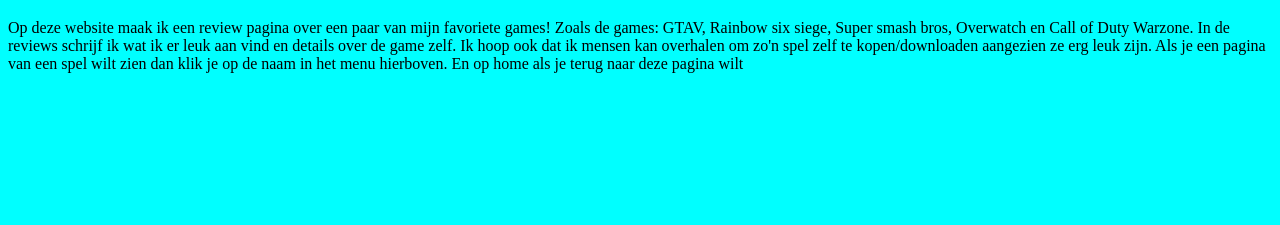
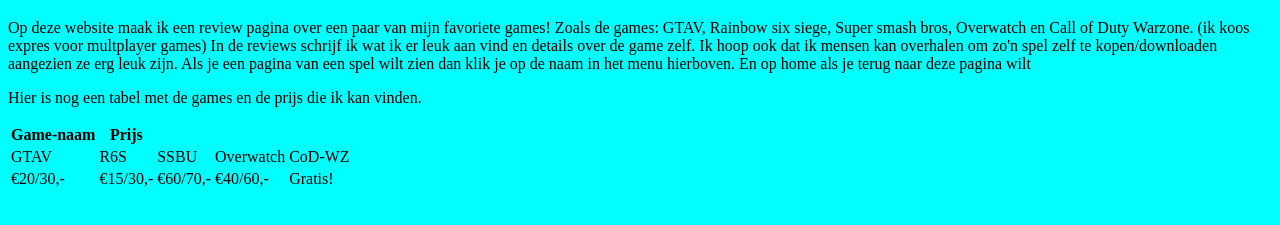
Before and after one commit to KyanFrijhoff/htmlcss1, a plain HTML site: page index.html in a window 1280 px wide. Shown: the part 117-342 px from the top of the page. Drawn offline with Linux system fonts and the light colour scheme.

Commit message:
Update index.html
Hi

```diff
--- a/index.html
+++ b/index.html
@@ -18,9 +18,30 @@
 <h1>Welkom op mijn website!</h1>
 <p>Op deze website maak ik een review pagina over een paar van mijn
 favoriete games! Zoals de games: GTAV, Rainbow six siege, Super smash bros, Overwatch
-en Call of Duty Warzone. In de reviews schrijf ik wat ik er leuk aan vind en details over de game zelf.
+en Call of Duty Warzone. (ik koos expres voor multplayer games) In de reviews schrijf ik wat ik er leuk aan vind en details over de game zelf.
 Ik hoop ook dat ik mensen kan overhalen om zo'n spel zelf te kopen/downloaden aangezien ze erg leuk zijn.
 Als je een pagina van een spel wilt zien dan klik je op de naam in het menu hierboven. En op home als je terug naar deze pagina wilt</p>
+<p>Hier is nog een tabel met de games en de prijs die ik kan vinden.</p>
+<table>
+  <tr>
+    <th>Game-naam</th>
+    <th>Prijs</th>
+  </tr>
+  <tr>
+    <td>GTAV</td>
+    <td>R6S</td>
+    <td>SSBU</td>
+    <td>Overwatch</td>
+    <td>CoD-WZ</td>
+  </tr>
+  <tr>
+    <td>€20/30,-</td>
+    <td>€15/30,-</td>
+    <td>€60/70,-</td>
+    <td>€40/60,-</td>
+    <td>Gratis!</td>
+  </tr>
+</table>
 </body>
 
 </html>
```
